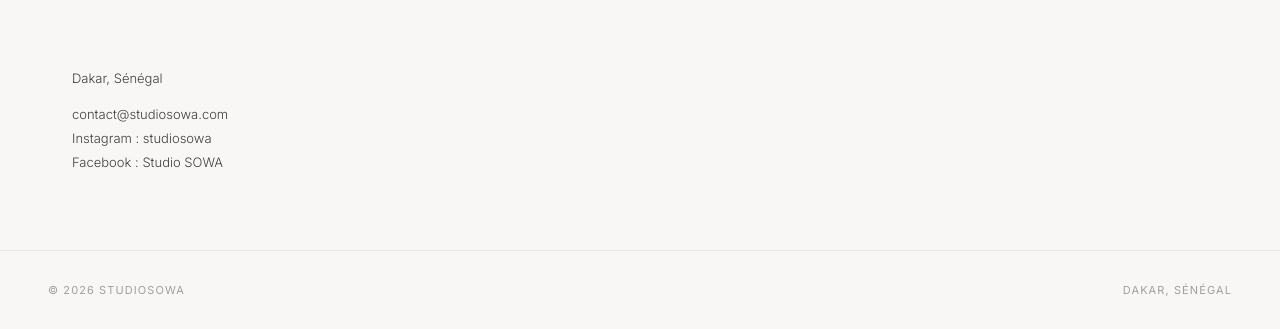
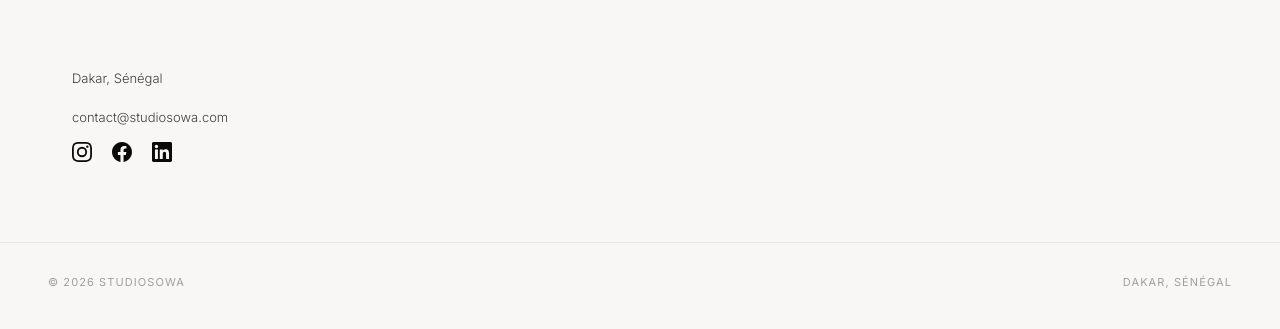
Before and after one commit to pacadiit/studiosowa, a Flask app: page / in a window 1280 px wide. Shown: the part 2368-2697 px from the top of the page. After the commit the page ends 2656 px from the top, so only its background shows below. Run offline with Flask 3, Linux system fonts and the light colour scheme; data comes from the database, SQL or seed files in the repository.

Commit message:
feat: vraies icones SVG Instagram Facebook LinkedIn

```diff
--- a/static/css/main.css
+++ b/static/css/main.css
@@ -1053,19 +1053,44 @@ main#home {
 
 .contact-social {
   display: flex;
-  gap: 24px;
+  gap: 20px;
   margin-top: 48px;
 }
 
 .contact-social a {
-  font-size: 11px;
-  letter-spacing: 0.14em;
-  text-transform: uppercase;
-  border-bottom: 1px solid var(--black);
-  padding-bottom: 2px;
-  transition: opacity 0.3s;
-}
-.contact-social a:hover { opacity: 0.5; }
+  display: inline-flex;
+  align-items: center;
+  justify-content: center;
+  color: var(--black);
+  transition: opacity 0.2s, transform 0.2s;
+  border-bottom: none;
+}
+.contact-social a:hover { opacity: 0.5; transform: scale(1.1); }
+
+/* Studio social */
+.agence-contact-footer__email {
+  margin-bottom: 16px;
+}
+.agence-contact-footer__email a {
+  font-size: 13px;
+  font-weight: 300;
+  color: var(--gray-dark);
+  transition: color 0.2s;
+}
+.agence-contact-footer__email a:hover { color: var(--black); }
+
+.agence-contact-footer__social {
+  display: flex;
+  gap: 20px;
+  margin-top: 12px;
+}
+.agence-contact-footer__social a {
+  display: inline-flex;
+  align-items: center;
+  color: var(--black);
+  transition: opacity 0.2s, transform 0.2s;
+}
+.agence-contact-footer__social a:hover { opacity: 0.5; transform: scale(1.1); }
 
 .contact-form {
   padding: 80px;
--- a/templates/studio.html
+++ b/templates/studio.html
@@ -145,10 +145,19 @@
   <section class="agence-contact-footer reveal">
     <p class="agence-contact-footer__address lang-fr">Dakar, Sénégal</p>
     <p class="agence-contact-footer__address lang-en">Dakar, Senegal</p>
-    <div class="agence-contact-footer__links">
+    <p class="agence-contact-footer__email">
       <a href="mailto:contact@studiosowa.com">contact@studiosowa.com</a>
-      <a href="https://www.instagram.com/studiosowa/" target="_blank" rel="noopener">Instagram : studiosowa</a>
-      <a href="https://www.facebook.com/studiosowa/" target="_blank" rel="noopener">Facebook : Studio SOWA</a>
+    </p>
+    <div class="agence-contact-footer__social">
+      <a href="https://www.instagram.com/studiosowa/" target="_blank" rel="noopener" aria-label="Instagram">
+        <svg width="20" height="20" viewBox="0 0 24 24" fill="currentColor"><path d="M12 2.163c3.204 0 3.584.012 4.85.07 3.252.148 4.771 1.691 4.919 4.919.058 1.265.069 1.645.069 4.849 0 3.205-.012 3.584-.069 4.849-.149 3.225-1.664 4.771-4.919 4.919-1.266.058-1.644.07-4.85.07-3.204 0-3.584-.012-4.849-.07-3.26-.149-4.771-1.699-4.919-4.92-.058-1.265-.07-1.644-.07-4.849 0-3.204.013-3.583.07-4.849.149-3.227 1.664-4.771 4.919-4.919 1.266-.057 1.645-.069 4.849-.069zM12 0C8.741 0 8.333.014 7.053.072 2.695.272.273 2.69.073 7.052.014 8.333 0 8.741 0 12c0 3.259.014 3.668.072 4.948.2 4.358 2.618 6.78 6.98 6.98C8.333 23.986 8.741 24 12 24c3.259 0 3.668-.014 4.948-.072 4.354-.2 6.782-2.618 6.979-6.98.059-1.28.073-1.689.073-4.948 0-3.259-.014-3.667-.072-4.947-.196-4.354-2.617-6.78-6.979-6.98C15.668.014 15.259 0 12 0zm0 5.838a6.162 6.162 0 100 12.324 6.162 6.162 0 000-12.324zM12 16a4 4 0 110-8 4 4 0 010 8zm6.406-11.845a1.44 1.44 0 100 2.881 1.44 1.44 0 000-2.881z"/></svg>
+      </a>
+      <a href="https://www.facebook.com/studiosowa/" target="_blank" rel="noopener" aria-label="Facebook">
+        <svg width="20" height="20" viewBox="0 0 24 24" fill="currentColor"><path d="M24 12.073c0-6.627-5.373-12-12-12s-12 5.373-12 12c0 5.99 4.388 10.954 10.125 11.854v-8.385H7.078v-3.47h3.047V9.43c0-3.007 1.792-4.669 4.533-4.669 1.312 0 2.686.235 2.686.235v2.953H15.83c-1.491 0-1.956.925-1.956 1.874v2.25h3.328l-.532 3.47h-2.796v8.385C19.612 23.027 24 18.062 24 12.073z"/></svg>
+      </a>
+      <a href="https://www.linkedin.com/company/studiosowa" target="_blank" rel="noopener" aria-label="LinkedIn">
+        <svg width="20" height="20" viewBox="0 0 24 24" fill="currentColor"><path d="M20.447 20.452h-3.554v-5.569c0-1.328-.027-3.037-1.852-3.037-1.853 0-2.136 1.445-2.136 2.939v5.667H9.351V9h3.414v1.561h.046c.477-.9 1.637-1.85 3.37-1.85 3.601 0 4.267 2.37 4.267 5.455v6.286zM5.337 7.433a2.062 2.062 0 01-2.063-2.065 2.064 2.064 0 112.063 2.065zm1.782 13.019H3.555V9h3.564v11.452zM22.225 0H1.771C.792 0 0 .774 0 1.729v20.542C0 23.227.792 24 1.771 24h20.451C23.2 24 24 23.227 24 22.271V1.729C24 .774 23.2 0 22.222 0h.003z"/></svg>
+      </a>
     </div>
   </section>
 
```
Also changed, not shown: templates/contact.html (+9 -2 lines).
